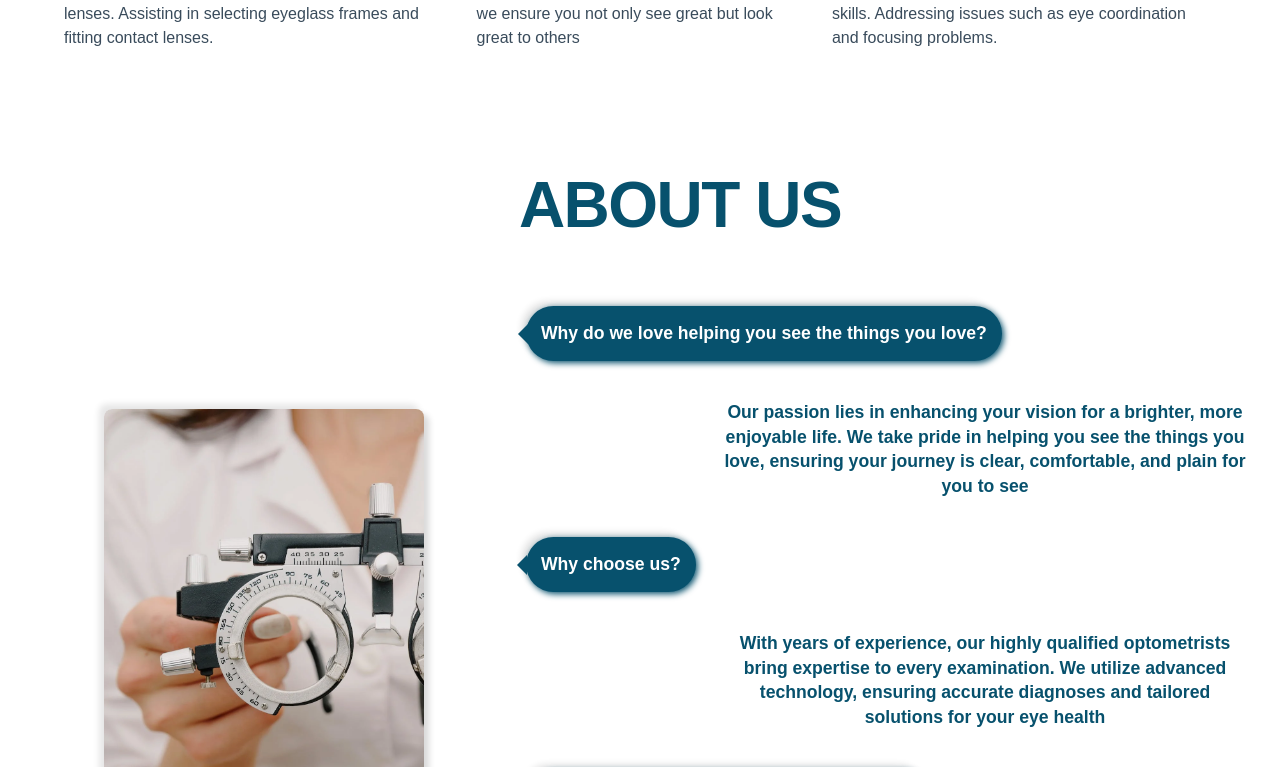
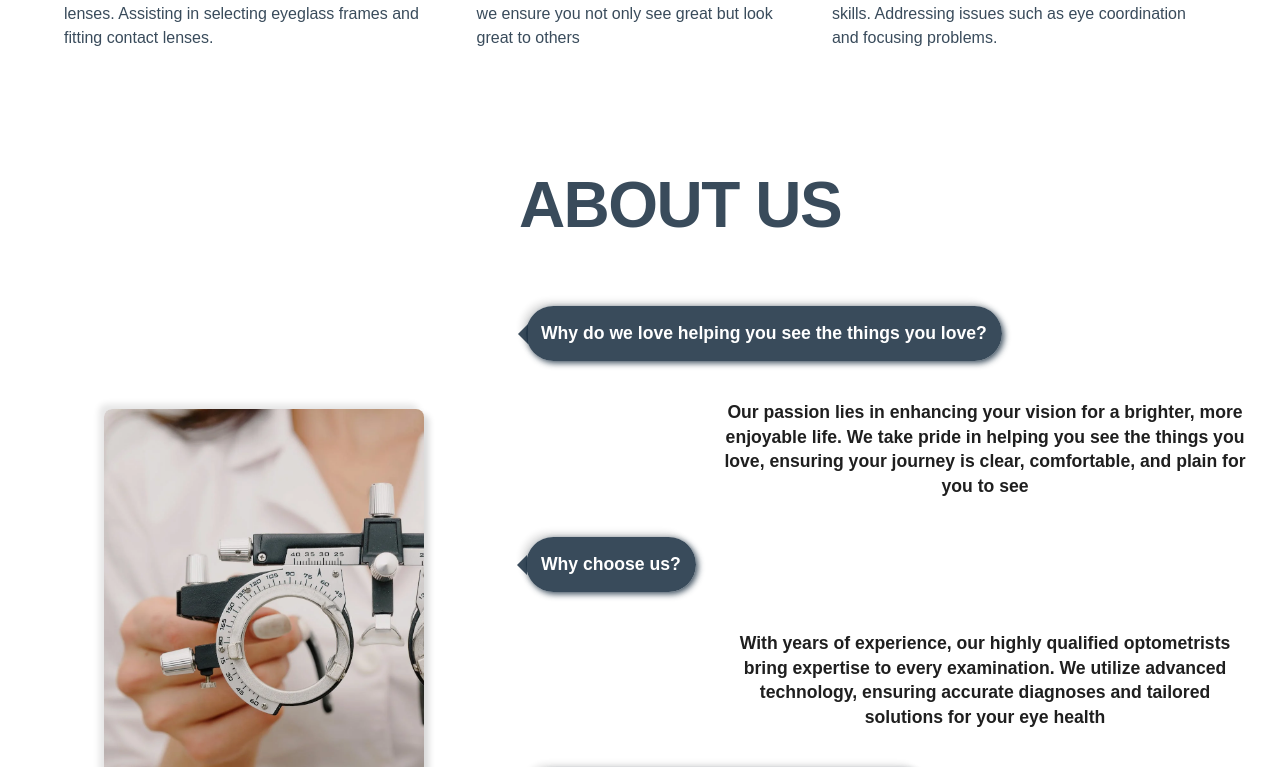
Before and after one commit to AustinMaturure/sylkamohle, a React (Vite) app in the folder sylkemohle/: page / in a window 1280 px wide. Shown: the part 1369-2136 px from the top of the page. Built offline with nearby package versions, Linux system fonts and the light colour scheme; a web font is replaced by a local one.

Commit message:
improvedmobileresponsivness

```diff
--- a/sylkemohle/src/Hero.css
+++ b/sylkemohle/src/Hero.css
@@ -417,7 +417,7 @@ transition: opacity 1.5s ease-in ;
   min-height: 100svh;
   background-color: rgba(255, 255, 255, 0.863);
   border-radius: 22px;
-  color: #388AD2;
+
 
 
 }
@@ -460,17 +460,17 @@ transition: opacity 1.5s ease-in ;
   max-width: 50%;
   margin-left: 10rem;
   overflow: visible;
-  box-shadow:  2px 2px 6px #07516D,
+  box-shadow:  2px 2px 6px #213547e3,
                -5px -5px 6px #e7e7e7;
   font-weight: bold;
   justify-self: right;
-  background-color: #07516D;
+  background-color: #213547e3;
   font-size: 1rem;
 }
 
 .about-qa-rep{
   background-color:rgba(255, 255, 255, 0.934) ;
-  color: #07516D;
+  color: #1f1f1f;
 
   line-height: 1.3em;
   border-radius: 22px;
@@ -501,7 +501,7 @@ transition: opacity 1.5s ease-in ;
 }
 
 #wwo-about {
-  color: #07516D;
+  color: #213547e3;
   padding: 20px;
   padding-top: 40px;
   text-align: center;
@@ -544,7 +544,7 @@ transition: opacity 1.5s ease-in ;
   border-width: 10px;
   border-radius: -1rem;
   border-style: solid;
-  border-color: transparent transparent transparent #07516D;
+  border-color: transparent transparent transparent #213547e3;
   transform: scaleX(-1); /* Adjust color as needed */
 }
 
@@ -595,7 +595,8 @@ transition: opacity 1.5s ease-in ;
   #contact-us {
     justify-content: center;
     grid-template-columns: 1fr;
-    padding: 14px;
+    padding: 1px;
+    height: auto;
   }
 
   .contact-text{
--- a/sylkemohle/src/Hero.jsx
+++ b/sylkemohle/src/Hero.jsx
@@ -1,7 +1,7 @@
 
 import './Hero.css'
 
-import skyImage from '../assets/sky3.webp';
+import skyImage from '../assets/sky4.webp';
 
 import pexelsImage from '../assets/pexels-phot.webp';
 import contactImage from '../assets/pexels-photo-5715892.webp';
```
Also changed, not shown: sylkemohle/assets/sky4.webp (added).
